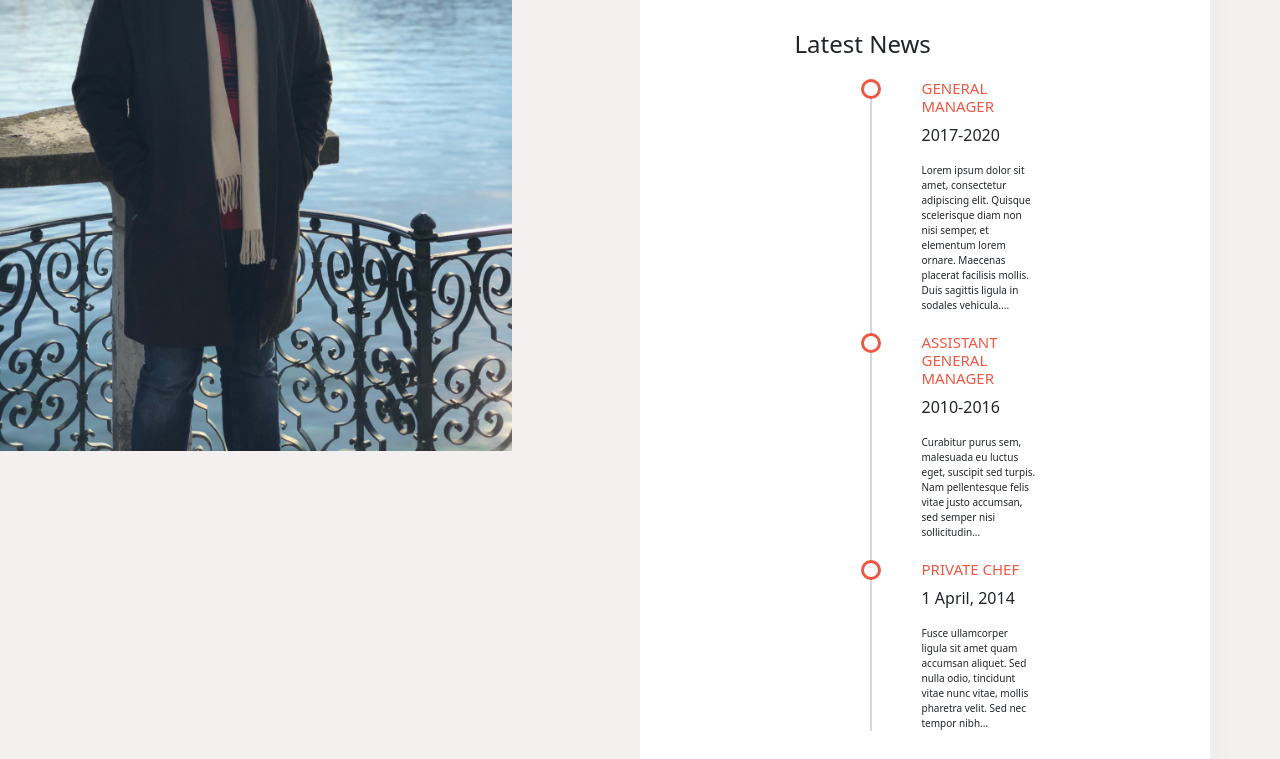
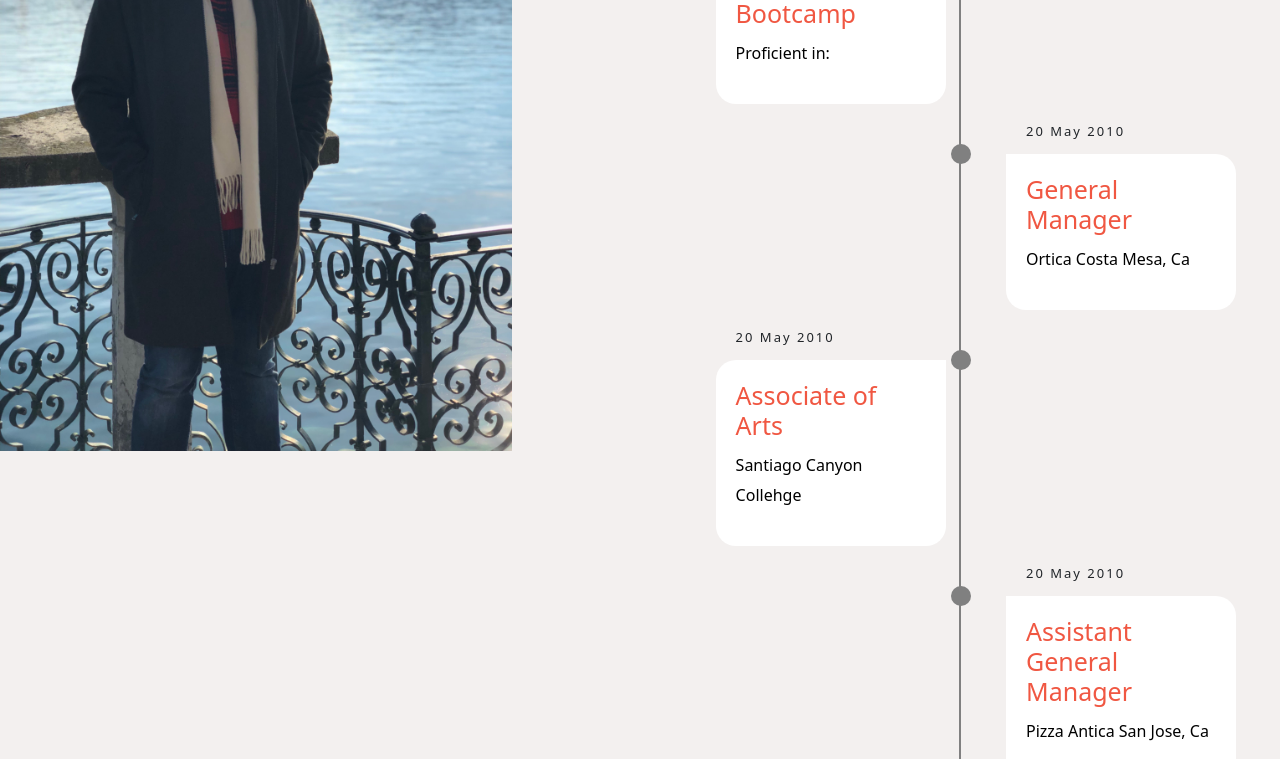
Before and after one commit to josephmnielsen/myFirstPortfolio, a plain HTML site: page resume.html in a window 1280 px wide. Shown: the part 232-991 px from the top of the page. Drawn offline with nearby package versions, Linux system fonts and the light colour scheme.

Commit message:
update timeline

```diff
--- a/resume.html
+++ b/resume.html
@@ -9,6 +9,7 @@
   <link href="https://cdn.jsdelivr.net/npm/bootstrap@5.0.0-beta1/dist/css/bootstrap.min.css" rel="stylesheet"
     integrity="sha384-giJF6kkoqNQ00vy+HMDP7azOuL0xtbfIcaT9wjKHr8RbDVddVHyTfAAsrekwKmP1" crossorigin="anonymous">
   <link rel="stylesheet" href="./style.css">
+  <link rel="stylesheet" href="./timeline.css">
 
 </head>
 
@@ -22,6 +23,9 @@
       <ul class="nav justify-content-end nav2">
         <li class="nav-item nav2">
           <a class="nav-link nav2" href="./index.html">About</a>
+        </li>
+        <li>
+          <a class="nav-link nav2" href="resume.html">Resume</a>
         </li>
         <li class="nav-item nav2">
           <a class="nav-link nav2" href="./portfolio.html">Portfolio</a>
@@ -41,50 +45,50 @@
     </div>
   </nav>
   <!-- End navbar  -->
+
 <div class="container">
-    <div class="row">
-      <div class="col-sm-6">
+  <div class="timeline">
+    <ul>
+      <li>
+        <div class="timeline-content">
+          <h2 class="date">20 May 2010</h2>
+          <h1>UCI Full Stack Coding Bootcamp</h1>
+          <p>Proficient in:</p>
         </div>
-
-      <div class="col-sm-6 styling">
-        <!-- Begin text section -->
-        <h5>Resume</h5>
-        <h2>Experience</h2>
-        <div class=" mt-5 mb-5">
-          <div class="row">
-            <div class="col-md-6 offset-md-3">
-              <h4>Latest News</h4>
-              <ul class="timeline">
-                <li>
-                  <h5>General Manager</h5>
-                  <p>2017-2020</p>
-                  <p class="resume">Lorem ipsum dolor sit amet, consectetur adipiscing elit. Quisque scelerisque diam non nisi semper, et
-                    elementum lorem ornare. Maecenas placerat facilisis mollis. Duis sagittis ligula in sodales vehicula....</p>
       </li>
       <li>
-                  <h5>Assistant General Manager</h5>
-                  <p>2010-2016</p>
-                  <p class="resume">Curabitur purus sem, malesuada eu luctus eget, suscipit sed turpis. Nam pellentesque felis vitae justo
-                    accumsan, sed semper nisi sollicitudin...</p>
+        <div class="timeline-content">
+          <h2 class="date">20 May 2010</h2>
+          <h1>General Manager</h1>
+          <p>Ortica Costa Mesa, Ca</p>
+        </div>
       </li>
       <li>
-                  <h5>Private Chef</h5>
-                  <p>1 April, 2014</p>
-                  <p class="resume">Fusce ullamcorper ligula sit amet quam accumsan aliquet. Sed nulla odio, tincidunt vitae nunc vitae, mollis
-                    pharetra velit. Sed nec tempor nibh...</p>
+        <div class="timeline-content">
+          <h2 class="date">20 May 2010</h2>
+          <h1>Associate of Arts</h1>
+          <p>Santiago Canyon Collehge</p>
+        </div>
+      </li>
+      <li>
+        <div class="timeline-content">
+          <h2 class="date">20 May 2010</h2>
+          <h1>Assistant General Manager</h1>
+          <p>Pizza Antica San Jose, Ca</p>
+          <p>Lorem, ipsum dolor sit amet consectetur adipisicing elit. Doloribus numquam odio, corrupti, eum est
+            accusantium
+            at quas commodi ipsa id sapiente officia illum libero vero ipsam et, sunt cumque? Fugit!</p>
+        </div>
+      </li>
+      <li>
+        <div class="timeline-content">
+          <h2 class="date">2004-2006</h2>
+          <h1>Diplome de Cuisine</h1>
+          <p>Le Cordon Bleu, London</p>
+        </div>
       </li>
     </ul>
   </div>
-          </div>
-        </div>
-      </div>
-
-        <!-- End text section -->
-
-    </div>
-  </div>
-    <!-- End grid container -->
-    <!-- Begin Java script -->
 </div>
 
   <script src="https://cdn.jsdelivr.net/npm/bootstrap@5.0.0-beta1/dist/js/bootstrap.bundle.min.js"
--- a/style.css
+++ b/style.css
@@ -4,6 +4,7 @@ body {
   background-repeat: no-repeat;
   background-color: #f3f0ef;
 }
+
 
 /* .sideLeft {
   position: fixed;
@@ -16,7 +17,7 @@ body {
 } */
 
 .nav1 {
-  position: fixed;
+  position: absolute;
   background-color: transparent;
 }
 
@@ -28,7 +29,7 @@ body {
 
 .header2 {
   color: #F05742;
-  font-size: 18px;
+  font-size: 15px;
   text-transform: uppercase;
 }
 
@@ -68,7 +69,7 @@ h5 {
 }
 
 .p2 {
-  margin-top: 10px;
+  margin-top: 20px;
   margin-left: 50px;
   margin-bottom: 20px;
   height: auto;
@@ -76,16 +77,16 @@ h5 {
 }
 
 .p1 {
-  margin-top: 30px;
-  margin-bottom: 38px;
+  margin-top: 60px;
+  margin-bottom: 20px;
   margin-left: 30px;
   height: auto;
   width: 150px;
 }
 
 .p3 {
-  margin-top: 30px;
-  margin-bottom: 62px;
+  margin-top: 60px;
+  margin-bottom: 40px;
   margin-left: 30px;
   height: auto;
   width: 150px;
@@ -147,41 +148,3 @@ label {
   height: 20px;
   width: 20px
 }
-
-ul.timeline {
-  list-style-type: none;
-  position: relative;
-}
-
-ul.timeline:before {
-  content: ' ';
-  background: #d4d9df;
-  display: inline-block;
-  position: absolute;
-  left: 75px;
-  width: 2px;
-  height: 100%;
-  z-index: 400;
-}
-
-ul.timeline>li {
-  margin: 20px;
-  padding-left: 75px;
-}
-
-ul.timeline>li:before {
-  content: ' ';
-  background: white;
-  display: inline-block;
-  position: absolute;
-  border-radius: 50%;
-  border: 3px solid #F05742;
-  left: 66px;
-  width: 20px;
-  height: 20px;
-  z-index: 400;
-}
-
-.resume {
-  font-size: 10px;
-}
--- /dev/null
+++ b/timeline.css
@@ -0,0 +1,119 @@
+* {
+  margin: 0;
+  padding: 0;
+  box-sizing: border-box;
+}
+
+.container {
+  min-height: 100vh;
+  width: 50%;
+  display: flex;
+  align-items: center;
+  justify-content: center;
+  background-color: #f3f0ef;
+  float: right;
+}
+
+h1 {
+  color: #F05742;
+}
+p {
+  color: black;
+}
+
+
+.timeline {
+  width: 80%;
+  height: auto;
+  max-width: 800px;
+  margin: 0 auto;
+  position: relative;
+}
+
+.timeline ul {
+  list-style: none;
+}
+
+.timeline ul li {
+  padding: 20px;
+  background-color: rgb(255, 255, 255);
+  border-radius: 10px;
+  margin-bottom: 20px;
+}
+
+.timeline ul li:last-child {
+  margin-bottom: 0
+}
+
+.timeline-content h1 {
+  font-size: 25px;
+  font-weight: 500;
+  line-height: 30px;
+  margin-bottom: 10px;
+}
+
+.timeline-content p {
+  font-size: 16px;
+  line-height: 30px;
+  font-weight: 300;
+}
+
+.timeline-content .date {
+  font-size: 13px;
+  font-weight: 300;
+  margin-bottom: 10px;
+  letter-spacing: 2px;
+}
+
+@media only screen and (min-width: 768px) {
+  .timeline::before {
+    content: '';
+    position: absolute;
+    height: 100%;
+    width: 2px;
+    left: 50%;
+    transform: translateX(-50%);
+    background-color: gray;
+  }
+  .timeline ul li {
+    width: 50%;
+    margin-bottom: 50px;
+    position: relative;
+  }
+  .timeline ul li:nth-child(odd) {
+    float: left;
+    clear: right;
+    transform: translateX(-30px);
+    border-radius: 20px 0px 20px 20px;
+  }
+  .timeline ul li:nth-child(even) {
+    float: right;
+    clear: left;
+    transform: translateX(30px);
+    border-radius: 0px 20px 20px 20px;
+  }
+  .timeline ul li::after {
+    content: '';
+    position: absolute;
+    height: 20px;
+    width: 20px;
+    background-color: gray;
+    border-radius: 50%;
+    top: 0;
+  }
+  .timeline ul li:nth-child(odd)::after {
+    transform: translate(50%, -50%);
+    right: -15px;
+}
+  .timeline ul li:nth-child(even)::after {
+    transform: translate(-50%, -50%);
+    left: -45px;
+  }
+  .timeline ul li:hover::after {
+    background-color: #F05742;
+  }
+  .timeline-content .date {
+    position: absolute;
+    top: -30px;
+  }
+}
```
Also changed, not shown: contact.html (+7 -4 lines), index.html (+3 -0 lines), portfolio.html (+4 -1 lines), resume2.html (added, +51 -0 lines). Lines whose indentation alone changed are shown as unchanged.
